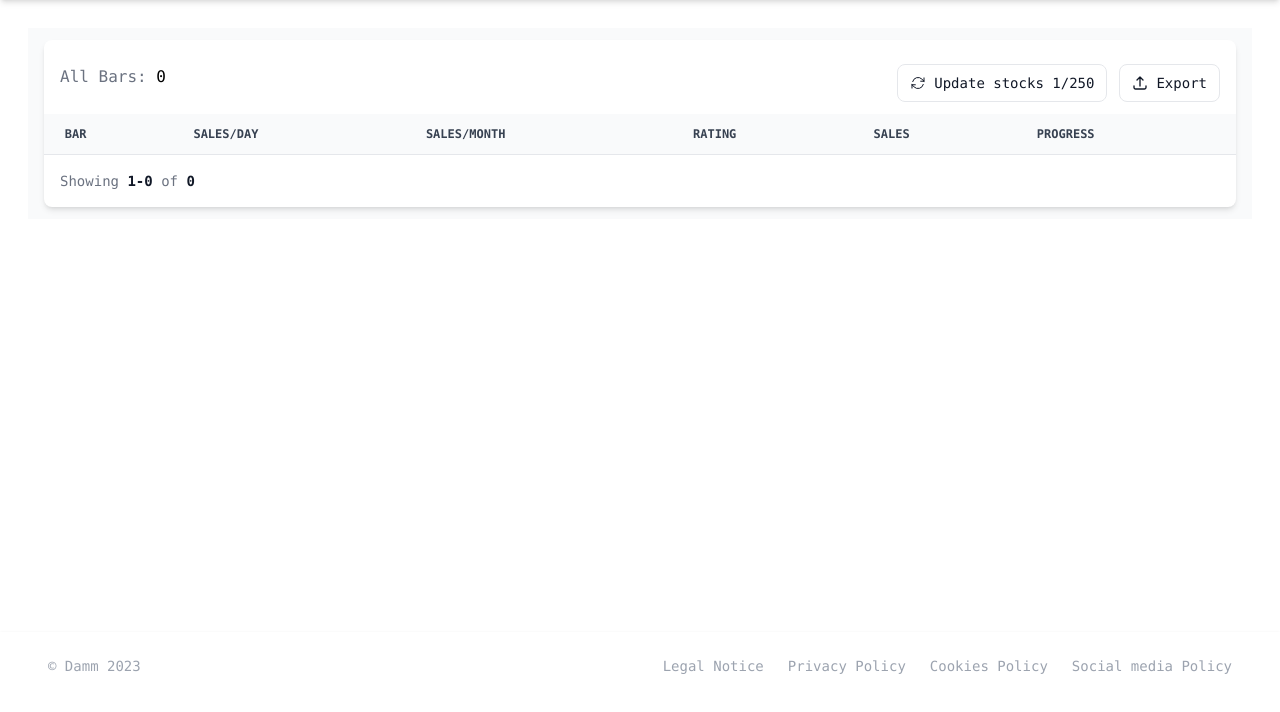
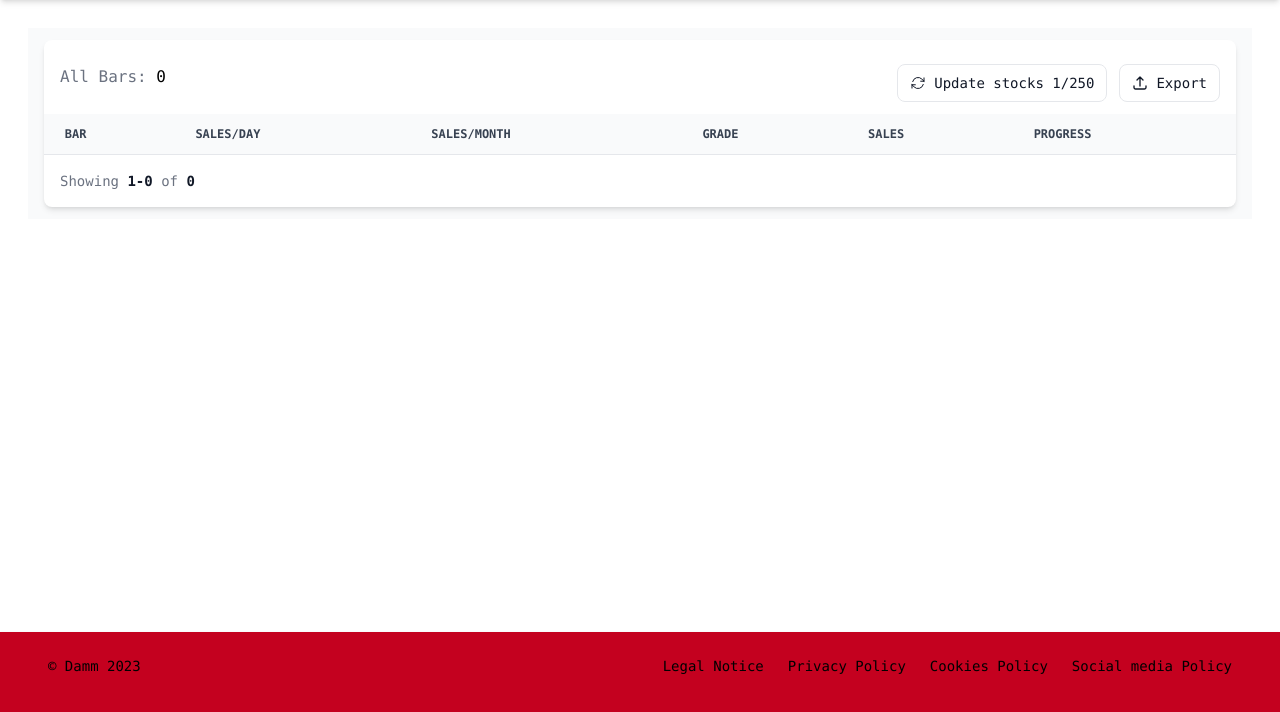
Before and after one commit to FlyingKoala01/DAMM, a Flask app: page /leaderboard?sort_by=name&sort_order=asc in a window 1280 px wide. Shown: the part 88-800 px from the top of the page. Run offline with Flask 3, Linux system fonts and the light colour scheme; data that the repository does not hold is empty; style sheets or scripts are compiled from the project's sources; parts of the project's set-up code (start-up, migrations or seed data) failed here and were passed over; some libraries are stand-ins or nearby versions.

Commit message:
Sort by and more css

```diff
--- a/app/static/src/style.css
+++ b/app/static/src/style.css
@@ -18,76 +18,8 @@
     }
 
     /* ============================================= */
-    #card-list {
-        @apply flex flex-wrap items-center justify-center my-0 mx-auto p-0 max-w-[1250px];
-    }
-
-    #card-list article {
-        @apply align-middle my-[0.5rem] mx-[1em] min-h-[200px] bg-white rounded border-2 border-black
-        lg:w-[30%] xm:max-w-[400px] xm:w-full w-[40%] cursor-pointer
-        transition transform hover:scale-105 bg-opacity-70;
-    }
-
-    #card-list article.active {
-        @apply bg-opacity-100;
-    }
-
-    #card-list h2 {
-        @apply text-2xl font-bold text-gray-500;
-    }
-
-    #card-list article.active h2 {
-        @apply text-2xl font-bold text-gray-800;
-    }
-
-    #card-list article div {
-        @apply p-4 h-auto;
-    }
-
-    #card-list image {
-        @apply w-full h-auto;
-    }
-
-    #card-list>article:last-child {
-        @apply border-dashed bg-opacity-50 relative;
-    }
-
-    #card-list>article:last-child a {
-        @apply h-full w-full absolute top-0 left-0 flex items-center;
-    }
-
-    #card-list>article:last-child h2 {
-        @apply text-7xl text-center w-full;
-    }
-
-    #card-list button {
-        @apply transition;
-    }
-
-    #card-list article:not(.active) span.state-on,
-    #card-list article.cancellable span.state-on,
-    #card-list article.processing span.state-on {
-        @apply hidden;
-    }
-
-    #card-list article:not(.cancellable):not(.processing) span.state-processing {
-        @apply hidden;
-    }
-
-    #card-list article.active span.state-off {
-        @apply hidden;
-    }
-
-    #card-list article.active button.start-button {@apply hidden;}
-    #card-list article:not(.cancellable) button.cancel-button {@apply hidden;}
-    #card-list article:not(.processing) button.processing-button {@apply hidden;}
-    #card-list article.cancellable button.stop-button,
-    #card-list article.processing button.stop-button,
-    #card-list article:not(.active) button.stop-button {@apply hidden;}
-
-    /* ============================================= */
     footer {
-        @apply absolute bottom-0 h-20 inset-x-0 p-4 shadow md:p-6 xm:text-center text-gray-400 box-border;
+        @apply absolute bg-[#C4011F] bottom-0 h-20 inset-x-0 p-4 shadow md:p-6 xm:text-center text-gray-400 box-border;
     }
 
     footer>span {
@@ -95,11 +27,11 @@
     }
 
     footer>span>span {
-        @apply text-sm xm:m-auto ml-4 md:ml-6;
+        @apply text-sm text-black xm:m-auto ml-4 md:ml-6;
     }
 
     footer>span>span a {
-        @apply hover:underline;
+        @apply hover:underline text-black;
     }
 
     footer>span>ul {
@@ -107,7 +39,7 @@
     }
 
     footer>span>ul>li>a {
-        @apply mr-4 hover:underline md:mr-6;
+        @apply mr-4 text-black hover:underline md:mr-6;
     }
 
     .disabled-input-gray input[disabled] {
--- a/app/templates/pages/leaderboard.html.j2
+++ b/app/templates/pages/leaderboard.html.j2
@@ -39,14 +39,27 @@
           <thead class="text-xs text-gray-700 uppercase bg-gray-50">
             <tr>
               <th></th>
-              <th scope="col" class="px-4 py-3">Bar</th>
-              <th scope="col" class="px-4 py-3">Sales/Day</th>
-              <th scope="col" class="px-4 py-3">Sales/Month</th>
-              <th scope="col" class="px-4 py-3">Rating</th>
-              <th scope="col" class="px-4 py-3">Sales</th>
-              <th scope="col" class="px-4 py-3">Progress</th>
+              <th scope="col" class="px-4 py-3">
+                <a href="{{ url_for('.leaderboard', sort_by='name', sort_order='asc') }}">Bar</a>
+              </th>
+              <th scope="col" class="px-4 py-3">
+                <a href="{{ url_for('.leaderboard', sort_by='sales_day', sort_order='asc') }}">Sales/Day</a>
+              </th>
+              <th scope="col" class="px-4 py-3">
+                <a href="{{ url_for('.leaderboard', sort_by='sales_month', sort_order='asc') }}">Sales/Month</a>
+              </th>
+              <th scope="col" class="px-4 py-3">
+                <a href="{{ url_for('.leaderboard', sort_by='grade', sort_order='asc') }}">Grade</a>
+              </th>
+              <th scope="col" class="px-4 py-3">
+                <a href="{{ url_for('.leaderboard', sort_by='sales', sort_order='asc') }}">Sales</a>
+              </th>
+              <th scope="col" class="px-4 py-3">
+                <a href="{{ url_for('.leaderboard', sort_by='progress', sort_order='asc') }}">Progress</a>
+              </th>
             </tr>
           </thead>
+
           <tbody>
             <tr class="border-b  hover:bg-gray-100 ">
               {% for eachbar in bars_page.items %}
@@ -70,12 +83,12 @@
 
                   {% for _ in range(full_beers) %}
                   <img src="{{ url_for('static', filename='images/beer.svg') }}" alt="beer"
-                    class="w-5 h-5 transform scale-y-[-1]">
+                    class="w-5 h-5 transform scale-y-[-1] rotate-180">
                   {% endfor %}
 
                   {% if half_beer %}
                   <img src="{{ url_for('static', filename='images/beer-half.svg') }}" alt="beer-half"
-                    class="w-5 h-5 mr-2 transform scale-y-[-1]">
+                    class="w-5 h-5 mr-2 transform scale-y-[-1] rotate-180">
                   {% endif %}
 
                   <span class="ml-1 text-gray-500 ">{{ eachbar.grade }}</span>
--- a/app/views/__init__.py
+++ b/app/views/__init__.py
@@ -1,5 +1,6 @@
 from flask import Blueprint, render_template, url_for, redirect, make_response, send_from_directory, request
 from ..models import Bar
+from sqlalchemy import desc, asc
 
 app = Blueprint('main', __name__)
 
@@ -11,5 +12,20 @@ def index():
 def leaderboard():
     page = request.args.get('page', 1, type=int)
     per_page = 8
-    bars_page = Bar.query.paginate(page, per_page, error_out=False)
+    sort_by = request.args.get('sort_by', 'name', type=str)  # Default sort by 'name'
+    sort_order = request.args.get('sort_order', 'asc', type=str)  # Default sort order 'asc'
+
+    column_mapping = {
+        'name': Bar.name,
+        'grade': Bar.grade,  # Declare 'rating' as a textual expression
+        'sales': Bar.total_sales,
+        'progress': Bar.progress
+    }
+
+    # Retrieve bars from the database and apply sorting
+    if sort_order == 'desc':
+        bars_page = Bar.query.order_by(desc(column_mapping[sort_by])).paginate(page, per_page, error_out=False)
+    else:
+        bars_page = Bar.query.order_by(asc(column_mapping[sort_by])).paginate(page, per_page, error_out=False)
+
     return render_template('pages/leaderboard.html.j2', bars_page=bars_page)
```
